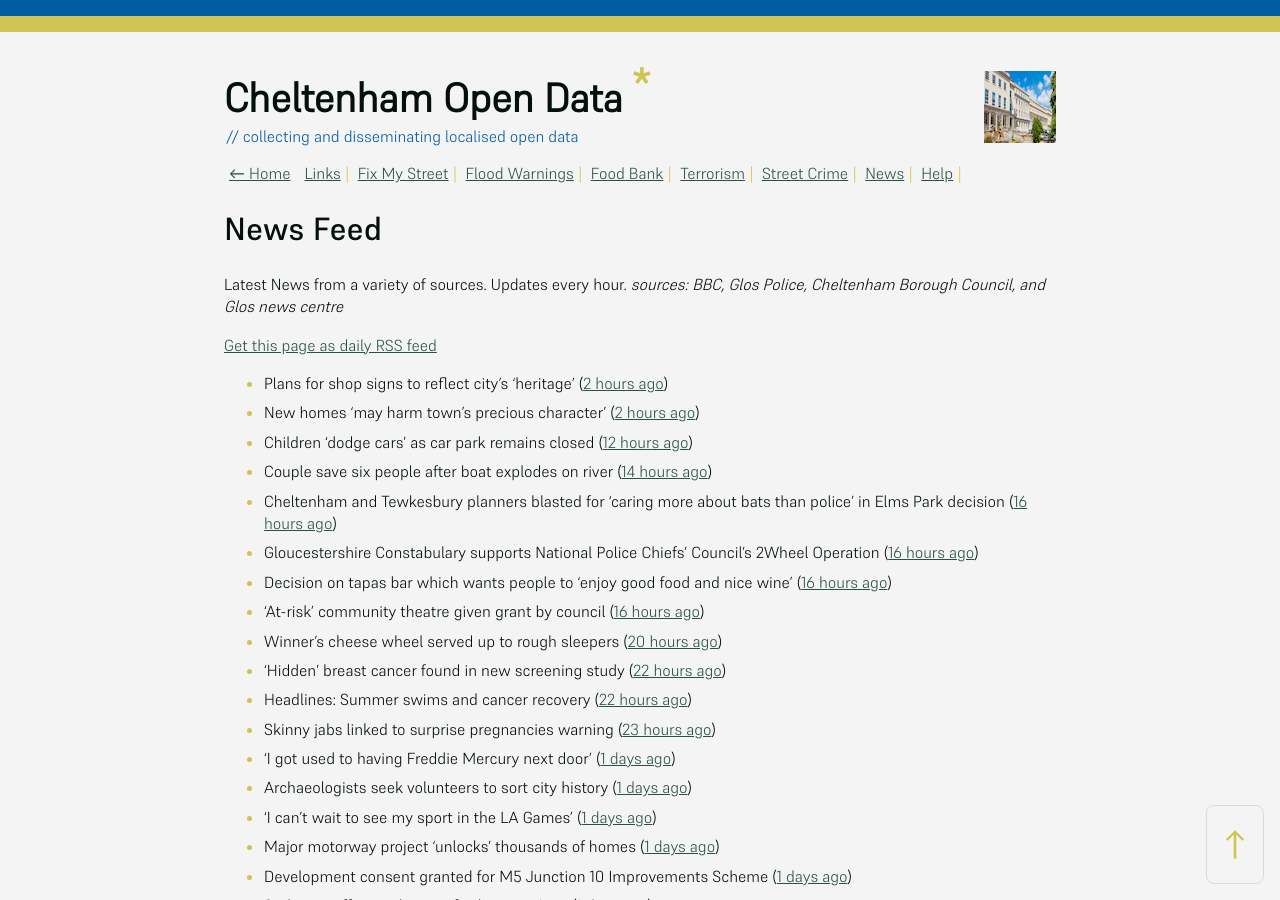
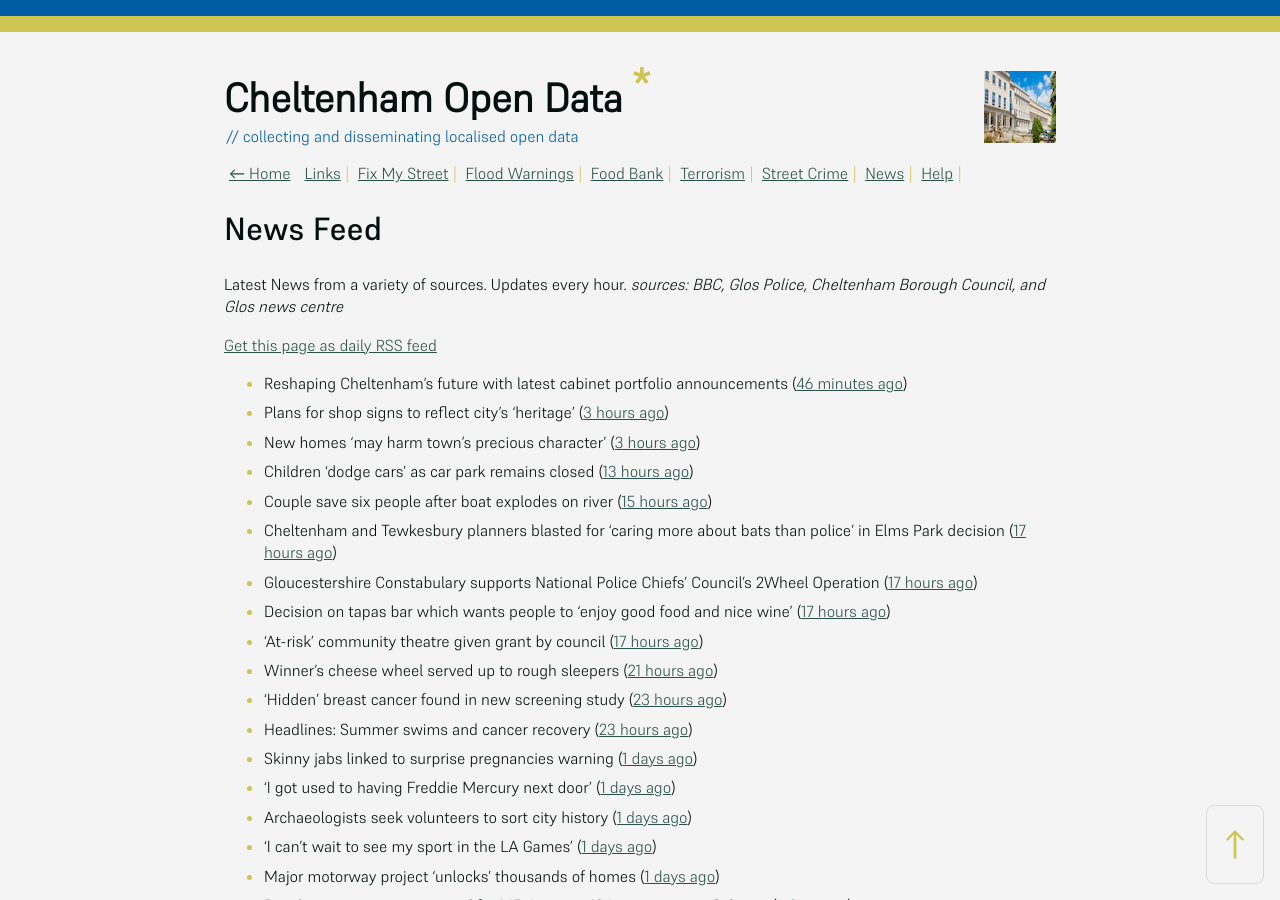
Before and after one commit to mat-0/cheltenham-open-data, a Jekyll site: the page built from _pages/news.md, in a window 1280 px wide and 900 px high. Built offline with Jekyll 4.4.1, drawn with Linux system fonts in a browser that asks for light colours; some of the changed text lies outside the part shown.

Commit message:
Updated 2025-06-06 08:58:29

```diff
--- a/_pages/news.md
+++ b/_pages/news.md
@@ -12,18 +12,19 @@ _sources: BBC, Glos Police, Cheltenham Borough Council, and Glos news centre_
 [Get this page as daily RSS feed](/daily.rss)
 
 <!-- news_marker starts -->
-- Plans for shop signs to reflect city's 'heritage' ([2 hours ago](https://www.bbc.com/news/articles/c77153njmlko))
-- New homes 'may harm town's precious character' ([2 hours ago](https://www.bbc.com/news/articles/c5yxr023e19o))
-- Children 'dodge cars' as car park remains closed ([12 hours ago](https://www.bbc.com/news/articles/c15v3072q04o))
-- Couple save six people after boat explodes on river ([14 hours ago](https://www.bbc.com/news/articles/cq54p798dxlo))
-- Cheltenham and Tewkesbury planners blasted for ‘caring more about bats than police’ in Elms Park decision ([16 hours ago](https://gloucesternewscentre.co.uk/cheltenham-and-tewkesbury-planners-blasted-for-caring-more-about-bats-than-police-in-elms-park-decision/))
-- Gloucestershire Constabulary supports National Police Chiefs’ Council’s 2Wheel Operation ([16 hours ago](https://gloucesternewscentre.co.uk/gloucestershire-constabulary-supports-national-police-chiefs-councils-2wheel-operation/))
-- Decision on tapas bar which wants people to ‘enjoy good food and nice wine’ ([16 hours ago](https://gloucesternewscentre.co.uk/decision-on-tapas-bar-which-wants-people-to-enjoy-good-food-and-nice-wine/))
-- 'At-risk' community theatre given grant by council ([16 hours ago](https://www.bbc.com/news/articles/c2kq2d2e71zo))
-- Winner's cheese wheel served up to rough sleepers ([20 hours ago](https://www.bbc.com/news/articles/cvg9z4l01ygo))
-- 'Hidden' breast cancer found in new screening study ([22 hours ago](https://www.bbc.com/news/articles/cd90g95q8v0o))
-- Headlines: Summer swims and cancer recovery ([22 hours ago](https://www.bbc.com/news/articles/ckgxpzv9r41o))
-- Skinny jabs linked to surprise pregnancies warning ([23 hours ago](https://www.bbc.co.uk/sounds/play/p0lgh4cd))
+- Reshaping Cheltenham’s future with latest cabinet portfolio announcements ([46 minutes ago](https://www.cheltenham.gov.uk/news/article/3018/reshaping_cheltenhams_future_with_latest_cabinet_portfolio_announcements))
+- Plans for shop signs to reflect city's 'heritage' ([3 hours ago](https://www.bbc.com/news/articles/c77153njmlko))
+- New homes 'may harm town's precious character' ([3 hours ago](https://www.bbc.com/news/articles/c5yxr023e19o))
+- Children 'dodge cars' as car park remains closed ([13 hours ago](https://www.bbc.com/news/articles/c15v3072q04o))
+- Couple save six people after boat explodes on river ([15 hours ago](https://www.bbc.com/news/articles/cq54p798dxlo))
+- Cheltenham and Tewkesbury planners blasted for ‘caring more about bats than police’ in Elms Park decision ([17 hours ago](https://gloucesternewscentre.co.uk/cheltenham-and-tewkesbury-planners-blasted-for-caring-more-about-bats-than-police-in-elms-park-decision/))
+- Gloucestershire Constabulary supports National Police Chiefs’ Council’s 2Wheel Operation ([17 hours ago](https://gloucesternewscentre.co.uk/gloucestershire-constabulary-supports-national-police-chiefs-councils-2wheel-operation/))
+- Decision on tapas bar which wants people to ‘enjoy good food and nice wine’ ([17 hours ago](https://gloucesternewscentre.co.uk/decision-on-tapas-bar-which-wants-people-to-enjoy-good-food-and-nice-wine/))
+- 'At-risk' community theatre given grant by council ([17 hours ago](https://www.bbc.com/news/articles/c2kq2d2e71zo))
+- Winner's cheese wheel served up to rough sleepers ([21 hours ago](https://www.bbc.com/news/articles/cvg9z4l01ygo))
+- 'Hidden' breast cancer found in new screening study ([23 hours ago](https://www.bbc.com/news/articles/cd90g95q8v0o))
+- Headlines: Summer swims and cancer recovery ([23 hours ago](https://www.bbc.com/news/articles/ckgxpzv9r41o))
+- Skinny jabs linked to surprise pregnancies warning ([1 days ago](https://www.bbc.co.uk/sounds/play/p0lgh4cd))
 - 'I got used to having Freddie Mercury next door' ([1 days ago](https://www.bbc.com/news/articles/cp8ydj0kplyo))
 - Archaeologists seek volunteers to sort city history ([1 days ago](https://www.bbc.com/news/articles/cgj8z5vj2n4o))
 - 'I can't wait to see my sport in the LA Games' ([1 days ago](https://www.bbc.com/news/articles/cjdz8yyl92ro))
@@ -61,10 +62,9 @@ _sources: BBC, Glos Police, Cheltenham Borough Council, and Glos news centre_
 - Cheltenham’s Golden Valley plans near GCHQ unveiled at flagship cyber security event ([20 days ago](https://gloucesternewscentre.co.uk/cheltenhams-golden-valley-plans-near-gchq-unveiled-at-flagship-cyber-security-event/))
 - HBD unveils phase two plans for Golden Valley at Cyber UK ([21 days ago](https://www.cheltenham.gov.uk/news/article/3012/hbd_unveils_phase_two_plans_for_golden_valley_at_cyber_uk))
 - Golden Valley social value promise will deliver real value to communities ([22 days ago](https://www.cheltenham.gov.uk/news/article/3011/golden_valley_social_value_promise_will_deliver_real_value_to_communities))
-- Upcoming grant and further support to help local business cut their carbon emissions ([22 days ago](https://www.cheltenham.gov.uk/news/article/3010/upcoming_grant_and_further_support_to_help_local_business_cut_their_carbon_emissions))
+- Upcoming grant and further support to help local business cut their carbon emissions ([23 days ago](https://www.cheltenham.gov.uk/news/article/3010/upcoming_grant_and_further_support_to_help_local_business_cut_their_carbon_emissions))
 - Does your parish council reflect your local area? ([23 days ago](https://www.cheltenham.gov.uk/news/article/3009/does_your_parish_council_reflect_your_local_area))
 - Cheltenham Mayor’s inauguration and medal of honour ([23 days ago](https://www.cheltenham.gov.uk/news/article/3008/cheltenham_mayors_inauguration_and_medal_of_honour))
-- Cheltenham Feel Good card launched to boost health and fitness ([28 days ago](https://www.cheltenham.gov.uk/news/article/3007/cheltenham_feel_good_card_launched_to_boost_health_and_fitness))
-- Community projects awarded funding to improve health and wellbeing ([29 days ago](https://www.cheltenham.gov.uk/news/article/3006/community_projects_awarded_funding_to_improve_health_and_wellbeing))
+- Cheltenham Feel Good card launched to boost health and fitness ([29 days ago](https://www.cheltenham.gov.uk/news/article/3007/cheltenham_feel_good_card_launched_to_boost_health_and_fitness))
 
 <!-- news_marker ends -->
```
Also changed, not shown: _data/flood.json (+4 -4 lines), index.md (+5 -5 lines).
